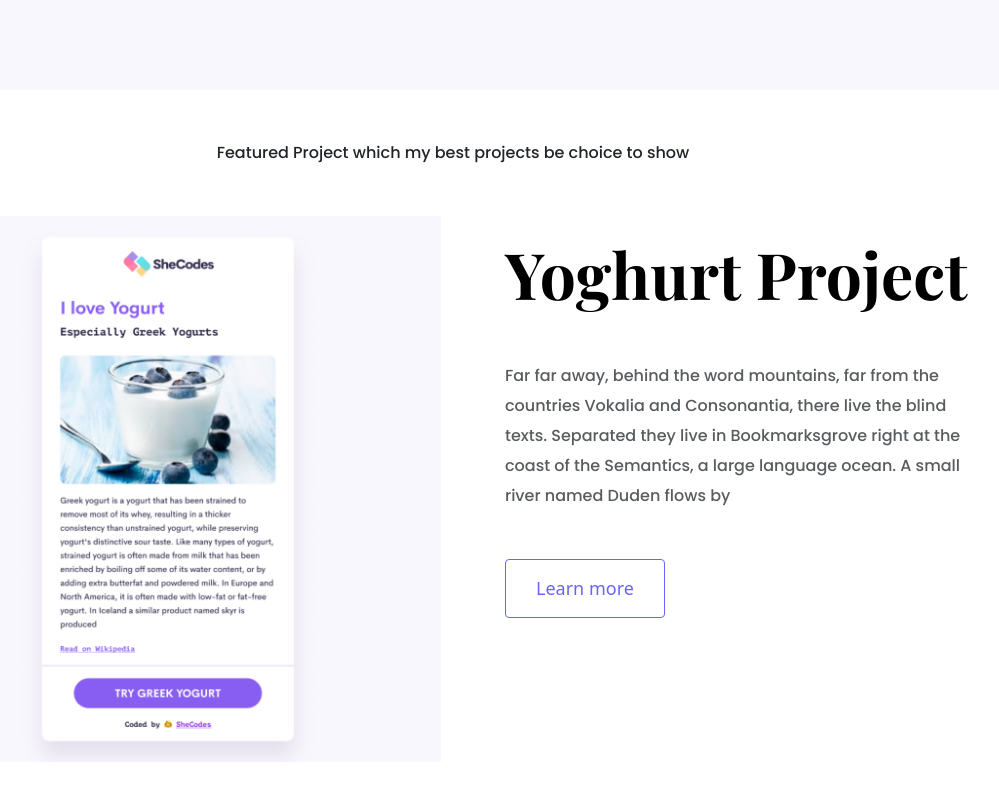
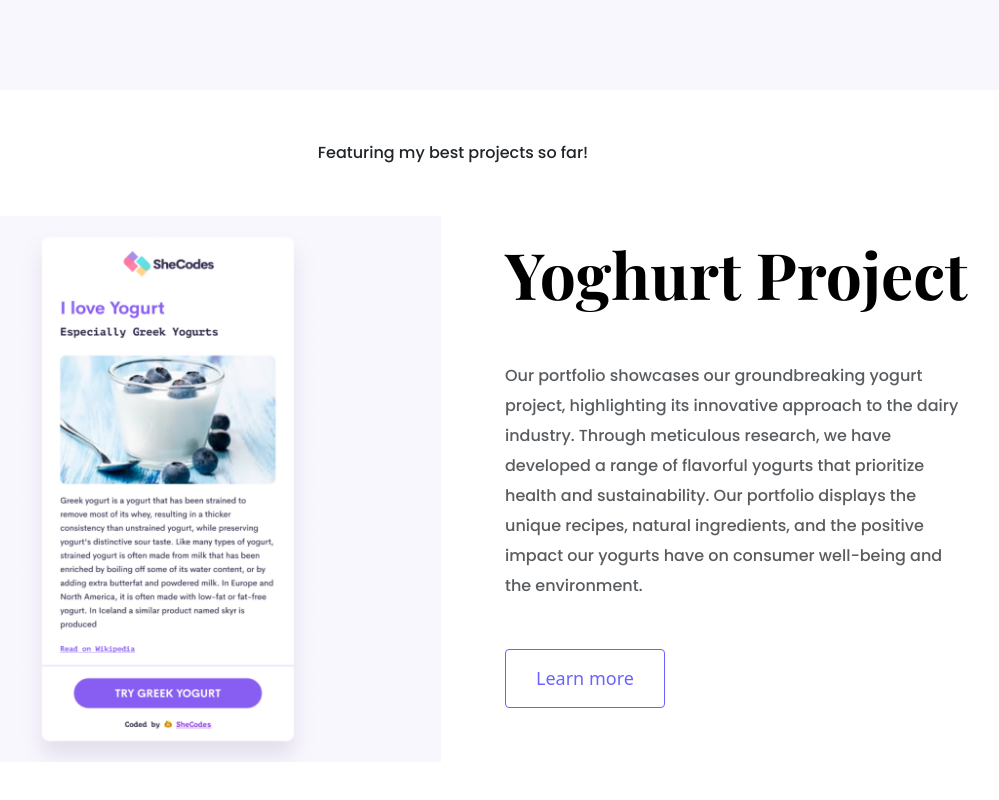
Before and after one commit to shashabella/Portfolio-Project, a plain HTML site: page index.html in a window 1280 px wide. Shown: the part 620-1420 px from the top of the page, without its empty margins (187-1186 px from the left). Drawn offline with nearby package versions, Linux system fonts and the light colour scheme.

Commit message:
Corrected  grammatical errors in some paragraphs

```diff
--- a/index.html
+++ b/index.html
@@ -71,9 +71,7 @@
         >Contact me</a
       >
     </div>
-    <p class="text-center m-5">
-      Featured Project which my best projects be choice to show
-    </p>
+    <p class="text-center m-5">Featuring my best projects so far!</p>
     <div class="container">
       <div class="row mb-5 descript">
         <div class="col-6 d-none d-lg-block">
@@ -87,10 +85,13 @@
           <div class="project-description">
             <h2 class="mb-5">Yoghurt Project</h2>
             <p class="mb-5 text-muted">
-              Far far away, behind the word mountains, far from the countries
-              Vokalia and Consonantia, there live the blind texts. Separated
-              they live in Bookmarksgrove right at the coast of the Semantics, a
-              large language ocean. A small river named Duden flows by
+              Our portfolio showcases our groundbreaking yogurt project,
+              highlighting its innovative approach to the dairy industry.
+              Through meticulous research, we have developed a range of
+              flavorful yogurts that prioritize health and sustainability. Our
+              portfolio displays the unique recipes, natural ingredients, and
+              the positive impact our yogurts have on consumer well-being and
+              the environment.
             </p>
             <a href="/work.html" class="btn btn-branding-outline">Learn more</a>
           </div>
```
